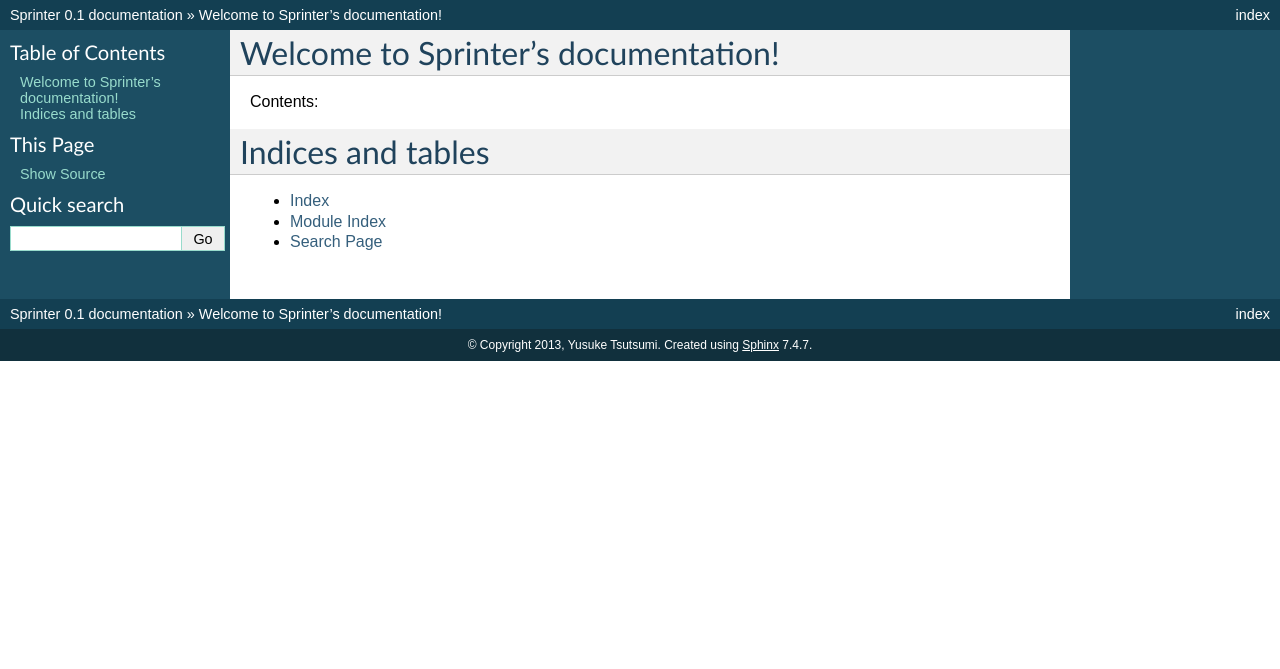
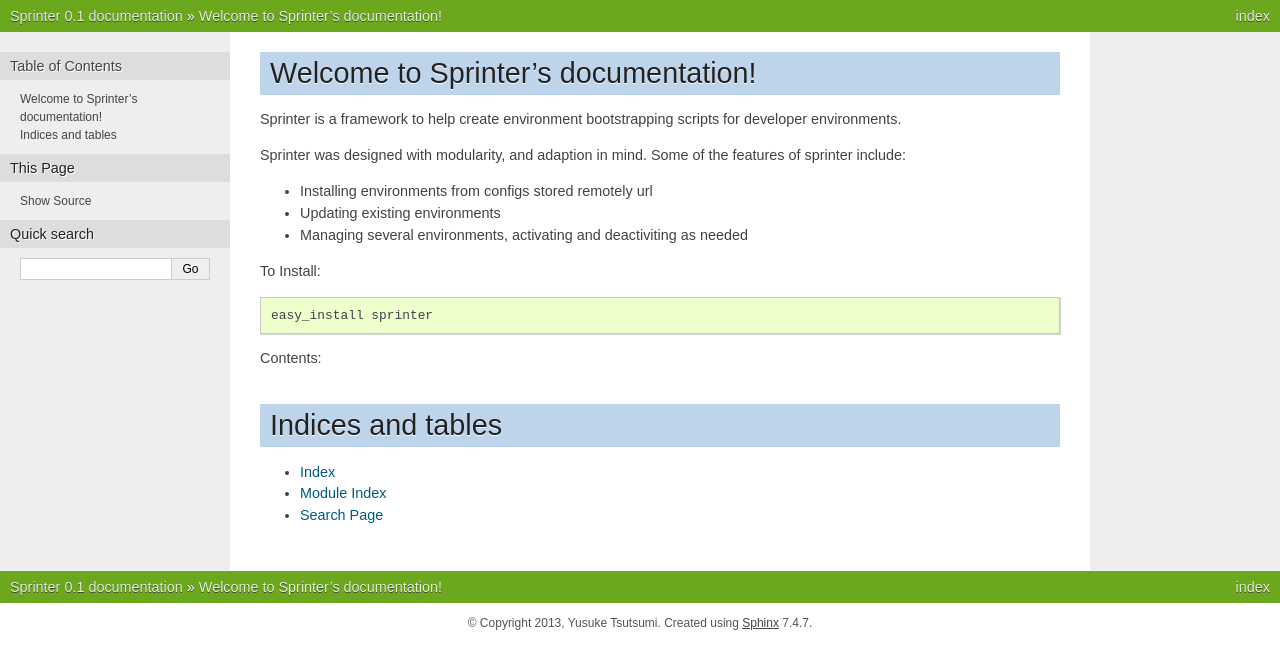
Before and after one commit to toumorokoshi/sprinter, a Sphinx documentation site: the page built from docs/source/index.rst, in a window 1280 px wide. Shown: the top 669 px of the page. Built offline with Sphinx 7.4.7, drawn with Linux system fonts in a browser that asks for light colours.

Commit message:
adding more to the index page

```diff
--- a/docs/source/conf.py
+++ b/docs/source/conf.py
@@ -91,7 +91,7 @@
 
 # The theme to use for HTML and HTML Help pages.  See the documentation for
 # a list of builtin themes.
-html_theme = 'default'
+html_theme = 'nature'
 
 # Theme options are theme-specific and customize the look and feel of a theme
 # further.  For a list of options available for each theme, see the
--- a/docs/source/index.rst
+++ b/docs/source/index.rst
@@ -5,6 +5,22 @@
 
 Welcome to Sprinter's documentation!
 ====================================
+
+Sprinter is a framework to help create environment bootstrapping scripts for developer environments.
+
+Sprinter was designed with modularity, and adaption in mind. Some of the features of sprinter include:
+
+* Installing environments from configs stored remotely url
+* Updating existing environments
+* Managing several environments, activating and deactiviting as needed
+
+To Install:
+
+.. code:: bash
+
+  easy_install sprinter
+
+
 
 Contents:
 
```
